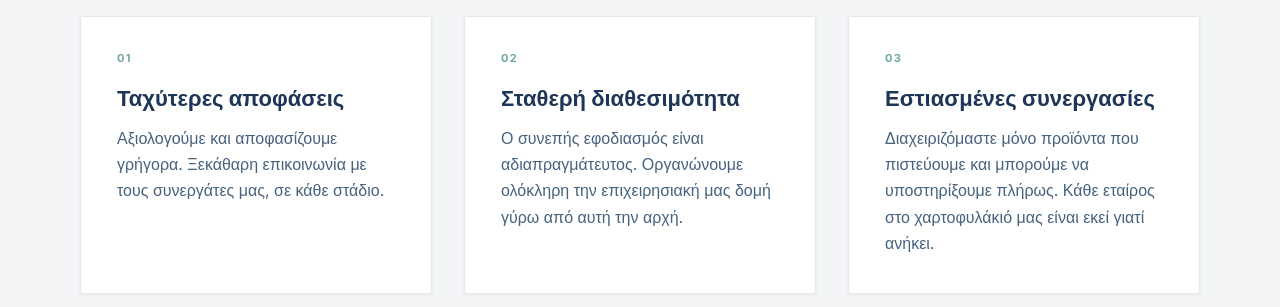
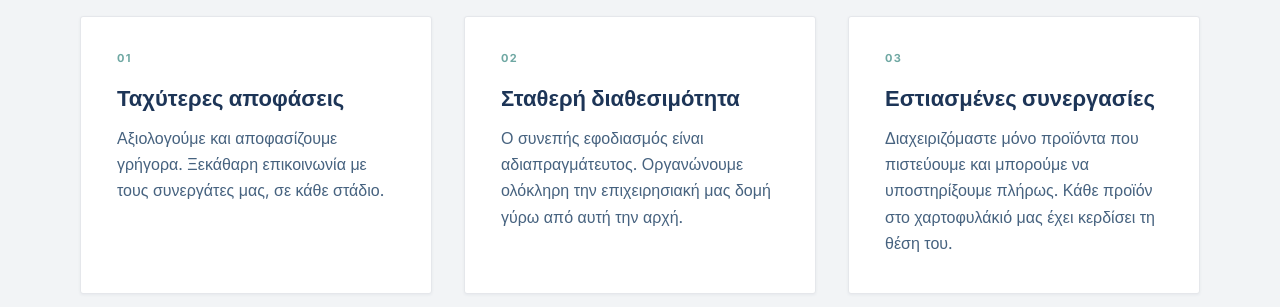
Before and after one commit to Cuvon/cuvon.gr, a Next.js app: page /gr in a window 1280 px wide. Shown: the part 920-1227 px from the top of the page. Built offline with nearby package versions, Linux system fonts and the light colour scheme; no server answers.

Commit message:
Update page.tsx

```diff
--- a/app/gr/page.tsx
+++ b/app/gr/page.tsx
@@ -31,7 +31,7 @@ const differentiators = [
   {
     num: '03',
     title: 'Εστιασμένες συνεργασίες',
-    body: 'Διαχειριζόμαστε μόνο προϊόντα που πιστεύουμε και μπορούμε να υποστηρίξουμε πλήρως. Κάθε εταίρος στο χαρτοφυλάκιό μας είναι εκεί γιατί ανήκει.',
+    body: 'Διαχειριζόμαστε μόνο προϊόντα που πιστεύουμε και μπορούμε να υποστηρίξουμε πλήρως. Κάθε προϊόν στο χαρτοφυλάκιό μας έχει κερδίσει τη θέση του.',
   },
 ]
 
```
